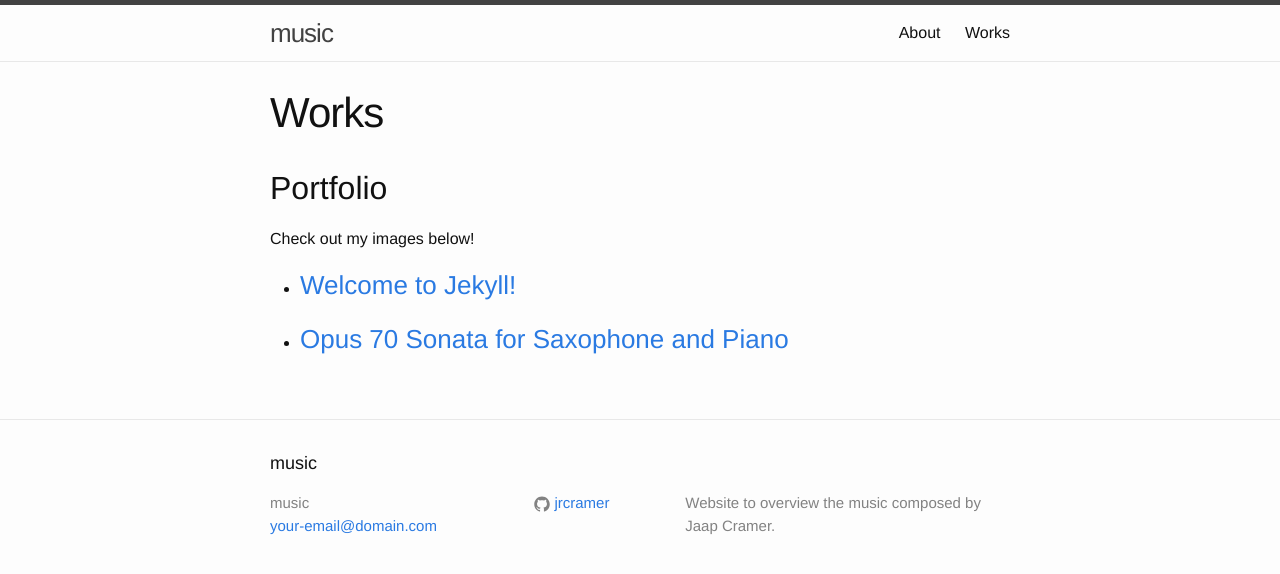
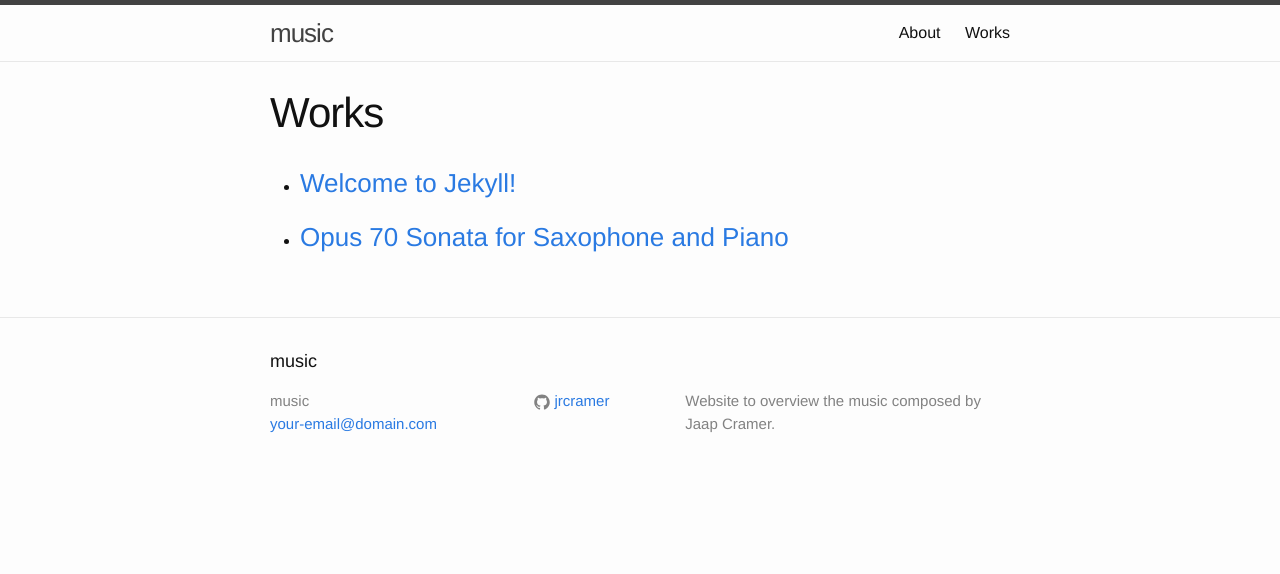
Before and after one commit to jrcramer/music, a Jekyll site: the page built from works.md, in a window 1280 px wide. Shown: the top 574 px of the page. Built offline with Jekyll 4.4.1, drawn with Linux system fonts in a browser that asks for light colours.

Commit message:
Update works.md

```diff
--- a/works.md
+++ b/works.md
@@ -3,13 +3,6 @@ layout: page
 title: Works
 permalink: /works/
 ---
-
-
-<section class="content">
-  <h2>Portfolio</h2>
-
-  <p>Check out my images below!</p>
-</section>
 
 <ul class="entries">
   {% for post in site.posts %}
```
